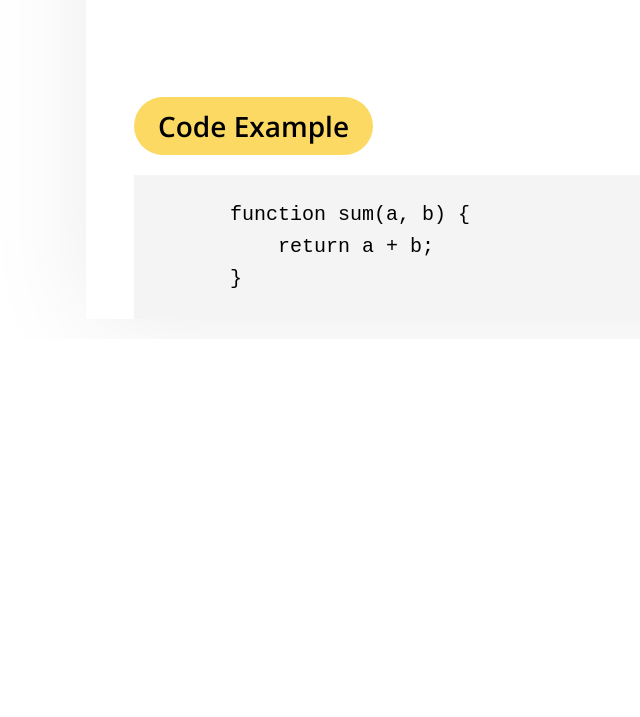
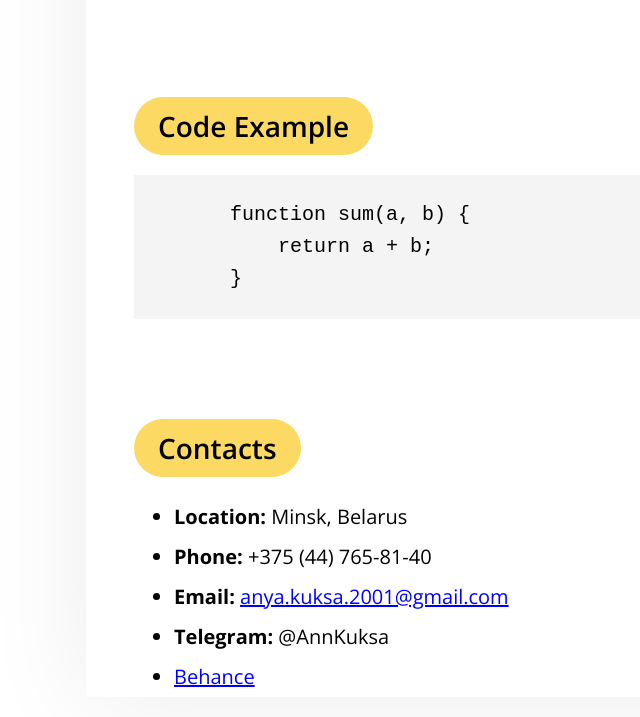
Before and after one commit to DesignerAnn/rsschool-cv, a plain HTML site: page index.html in a window 1280 px wide. Shown: the part 1956-2673 px from the top of the page, without its empty margins (6-646 px from the left). Before the commit the page ends 2295 px from the top, so only its background shows below. Drawn offline with nearby package versions, Linux system fonts and the light colour scheme.

Commit message:
feat: add contacts

```diff
--- a/index.html
+++ b/index.html
@@ -76,6 +76,16 @@
             return a + b;
         }</pre>
             </section>
+            <section>
+                <h2>Contacts</h2>
+                <ul class="text">
+                    <li class="line-height"><b>Location:</b> Minsk, Belarus</li>
+                    <li class="line-height"><b>Phone:</b> +375 (44) 765-81-40</li>
+                    <li class="line-height"><b>Email: </b><a href="anya.kuksa.2001@gmail.com" class="link">anya.kuksa.2001@gmail.com</a></li>
+                    <li class="line-height"><b>Telegram:</b> @AnnKuksa</li>
+                    <li class="line-height"><a href="https://www.behance.net/anua_kuksa" class="link">Behance</a></li>
+                </ul>
+            </section>
         </main>
         <footer></footer>
     </div>
```
